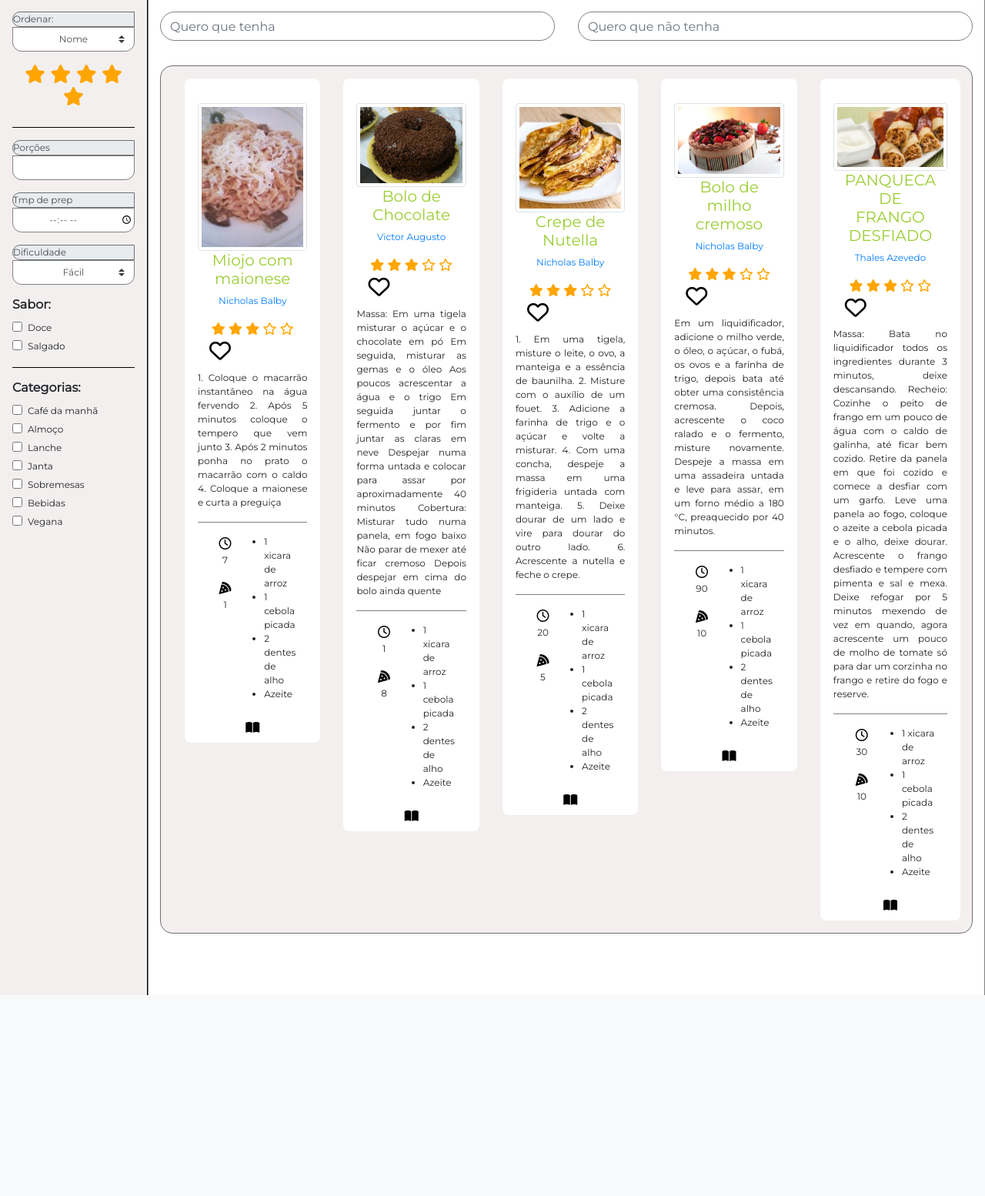
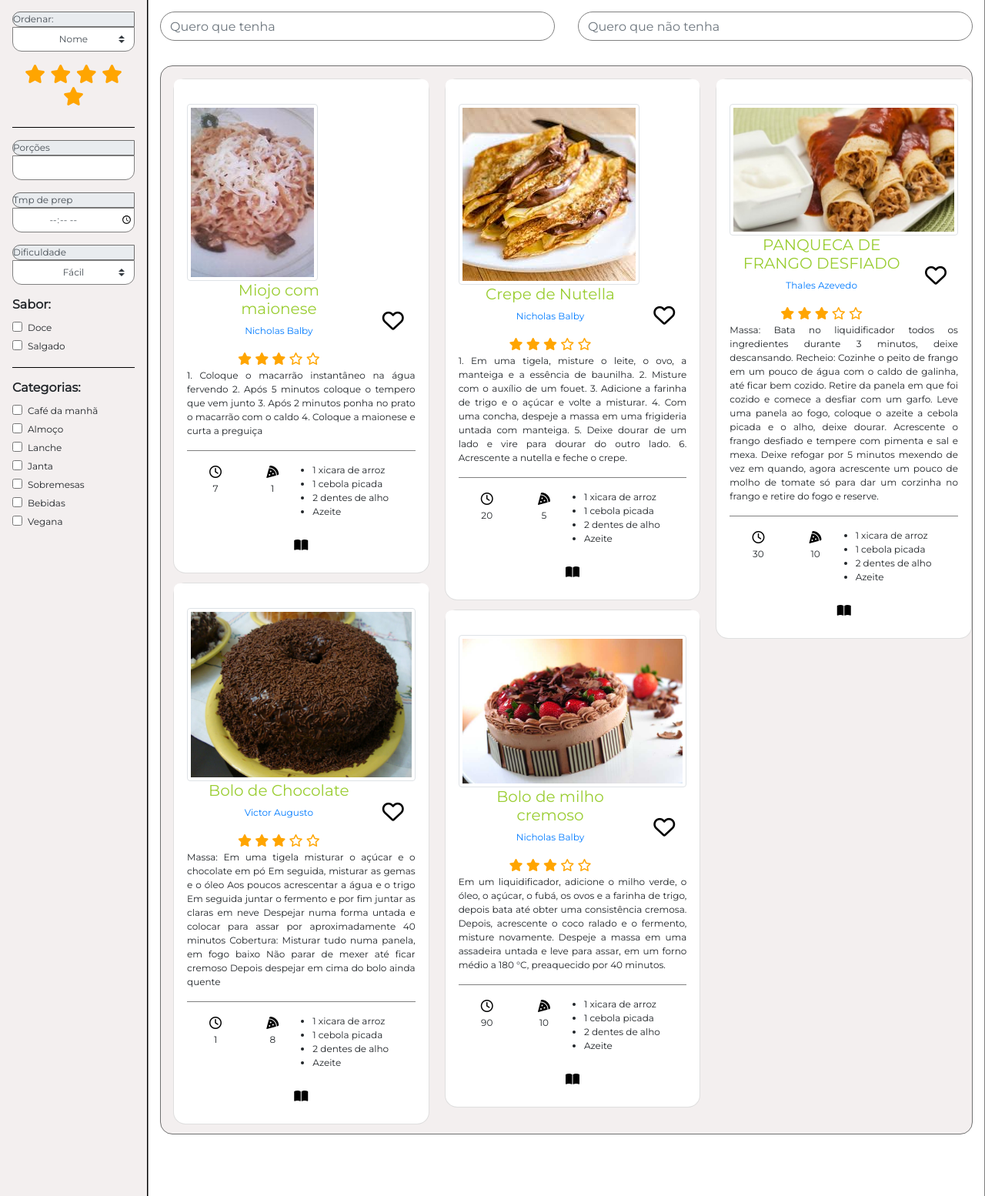
Before and after one commit to Tads98/CookIt, a Django app: page / in a window 1280 px wide. Shown: the part 71-1625 px from the top of the page at 77% size. Before the commit the page ends 1364 px from the top, so only its background shows below. Run offline with Django 3.2, Linux system fonts and the light colour scheme; data comes from the database, SQL or seed files in the repository; some libraries are stand-ins or nearby versions.

Commit message:
Corrigindo alinhamento de miniaturas

```diff
--- a/core/templates/receita/index.html
+++ b/core/templates/receita/index.html
@@ -1,9 +1,9 @@
 {% extends 'base.html'%}
 
 {%  block miniatura_receita %}
-    <div id="receitas-tela-inicial" class="row">
+<div id="receitas-tela-inicial" class="card-columns">
     {% for receita in receitas %}
-    <div class="col-sm">
+    <div class="card">
         <div class="receita-tela-inicial">
             <a href="" class="row d-flex justify-content-between align-items-center">
                 {% if receita.fotos %}
```
Lines whose indentation alone changed are shown as unchanged.
